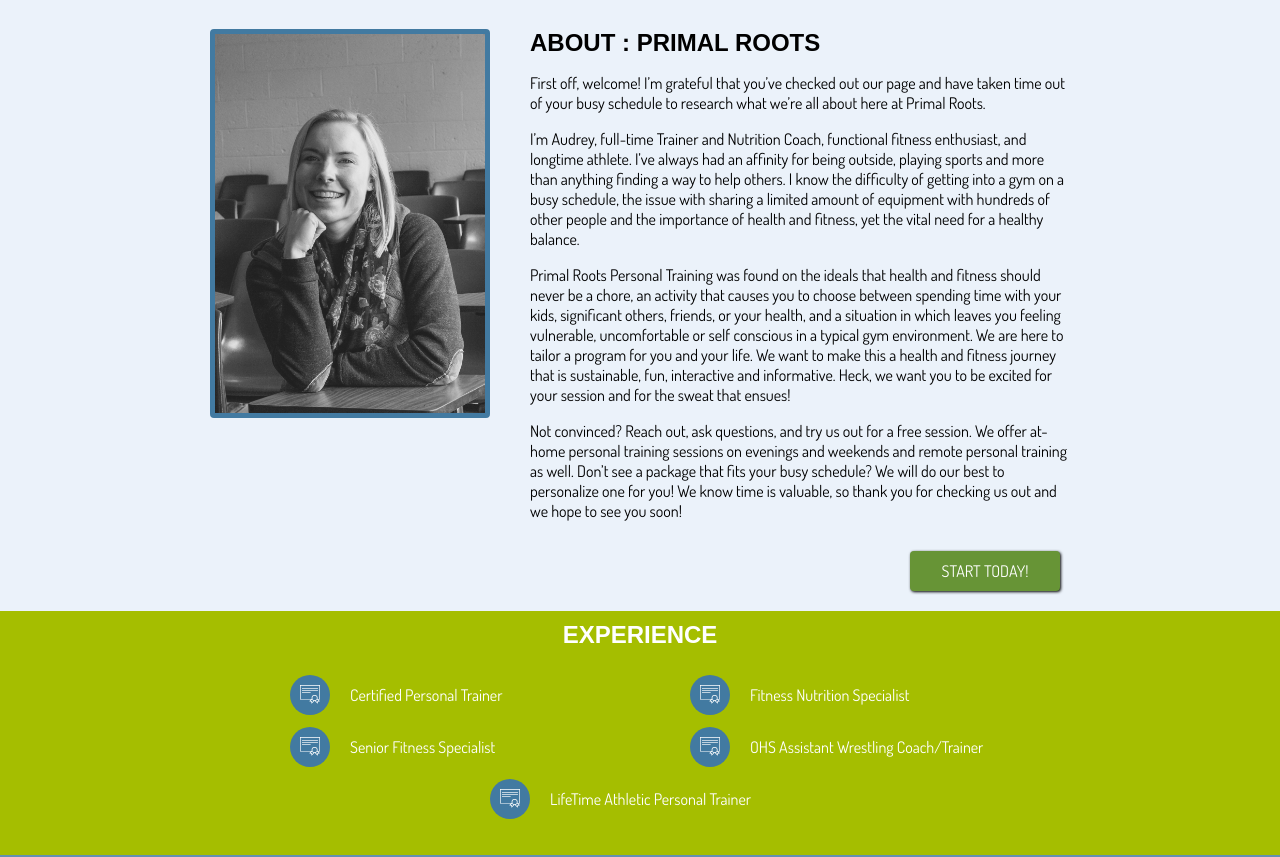
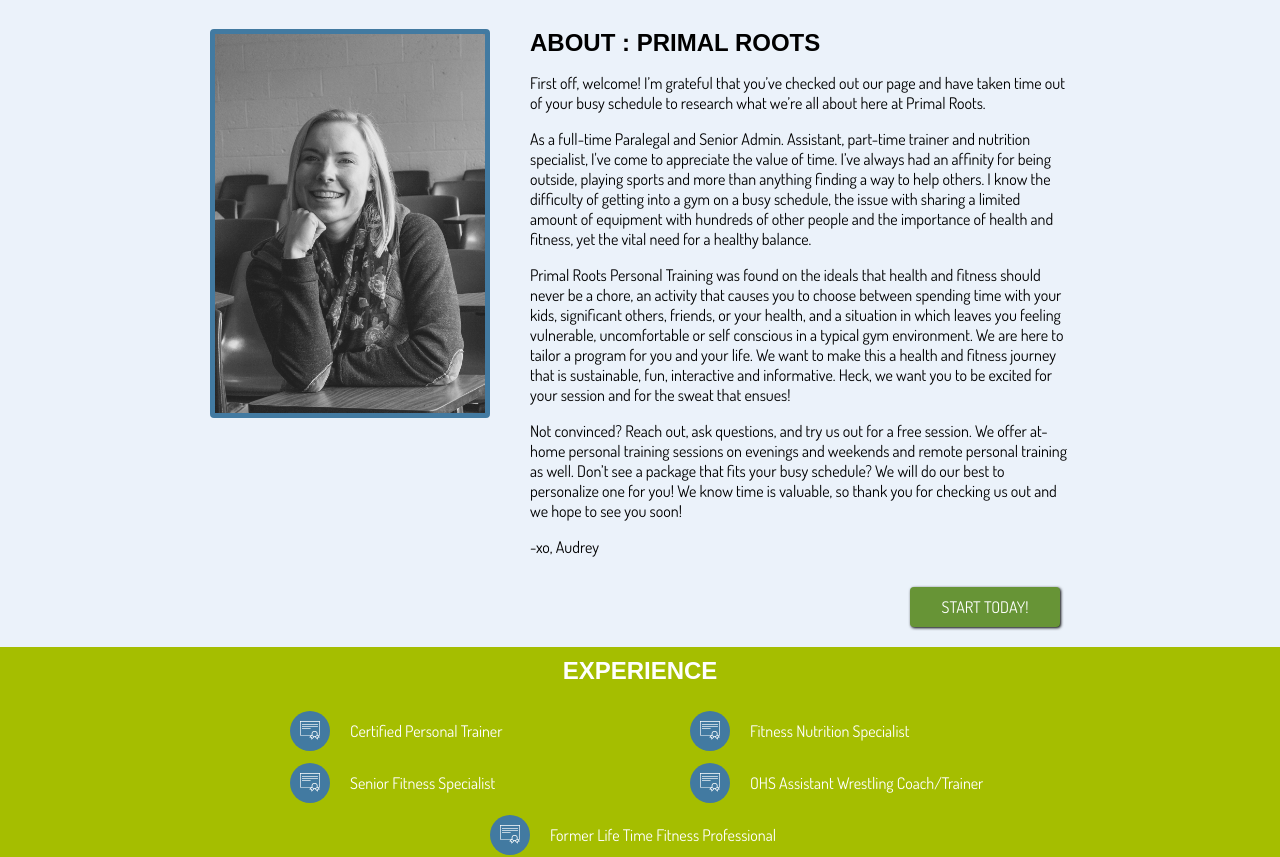
Before and after one commit to hwilson2563/primalroots, a React (Create React App) app: page / in a window 1280 px wide. Shown: the part 760-1617 px from the top of the page. Built offline with nearby package versions, Linux system fonts and the light colour scheme.

Commit message:
update: text and certificates

```diff
--- a/src/parts/About.jsx
+++ b/src/parts/About.jsx
@@ -107,7 +107,7 @@
     'Fitness Nutrition Specialist',
     'Senior Fitness Specialist',
     'OHS Assistant Wrestling Coach/Trainer',
-    'LifeTime Athletic Personal Trainer'
+    'Former Life Time Fitness Professional'
   ]
   return (
     <>
@@ -117,30 +117,41 @@
           <AboutHeader>ABOUT : PRIMAL ROOTS</AboutHeader>
           <AboutMain>
             <p>
-              First off, welcome! I’m grateful that you’ve checked out our page and have taken time out of your busy
-              schedule to research what we’re all about here at Primal Roots.
+              First off, welcome! I’m grateful that you’ve checked out our page
+              and have taken time out of your busy schedule to research what
+              we’re all about here at Primal Roots.
             </p>
             <p>
-              I’m Audrey, full-time Trainer and Nutrition Coach, functional fitness enthusiast, and longtime athlete.
-              I’ve always had an affinity for being outside, playing sports and more than anything finding a way to help
-              others. I know the difficulty of getting into a gym on a busy schedule, the issue with sharing a limited
-              amount of equipment with hundreds of other people and the importance of health and fitness, yet the vital
-              need for a healthy balance.
+              As a full-time Paralegal and Senior Admin. Assistant,
+              part-time trainer and nutrition specialist, I've come to
+              appreciate the value of time. I’ve always had an affinity for
+              being outside, playing sports and more than anything finding a way
+              to help others. I know the difficulty of getting into a gym on a
+              busy schedule, the issue with sharing a limited amount of
+              equipment with hundreds of other people and the importance of
+              health and fitness, yet the vital need for a healthy balance.
             </p>
             <p>
-              Primal Roots Personal Training was found on the ideals that health and fitness should never be a chore, an
-              activity that causes you to choose between spending time with your kids, significant others, friends, or
-              your health, and a situation in which leaves you feeling vulnerable, uncomfortable or self conscious in a
-              typical gym environment. We are here to tailor a program for you and your life. We want to make this a
-              health and fitness journey that is sustainable, fun, interactive and informative. Heck, we want you to be
-              excited for your session and for the sweat that ensues!
+              Primal Roots Personal Training was found on the ideals that health
+              and fitness should never be a chore, an activity that causes you
+              to choose between spending time with your kids, significant
+              others, friends, or your health, and a situation in which leaves
+              you feeling vulnerable, uncomfortable or self conscious in a
+              typical gym environment. We are here to tailor a program for you
+              and your life. We want to make this a health and fitness journey
+              that is sustainable, fun, interactive and informative. Heck, we
+              want you to be excited for your session and for the sweat that
+              ensues!
             </p>
             <p>
-              Not convinced? Reach out, ask questions, and try us out for a free session. We offer at-home personal
-              training sessions on evenings and weekends and remote personal training as well. Don’t see a package that
-              fits your busy schedule? We will do our best to personalize one for you! We know time is valuable, so
-              thank you for checking us out and we hope to see you soon!
+              Not convinced? Reach out, ask questions, and try us out for a free
+              session. We offer at-home personal training sessions on evenings
+              and weekends and remote personal training as well. Don’t see a
+              package that fits your busy schedule? We will do our best to
+              personalize one for you! We know time is valuable, so thank you
+              for checking us out and we hope to see you soon!
             </p>
+            <p>-xo, Audrey</p>
           </AboutMain>
           <SignUp />
         </TextContainer>
```
